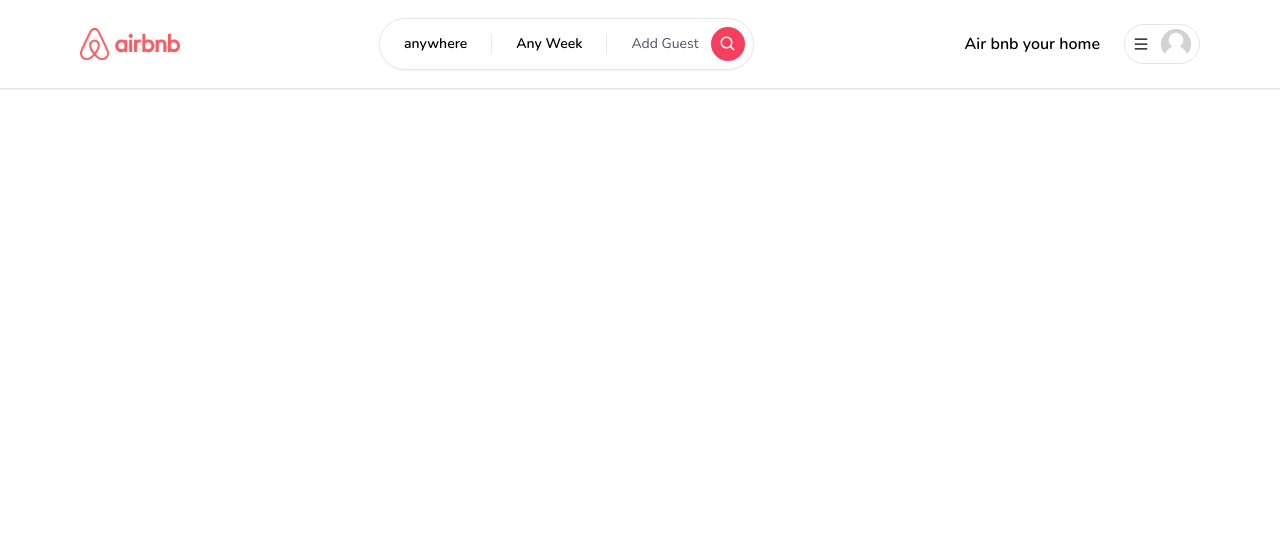
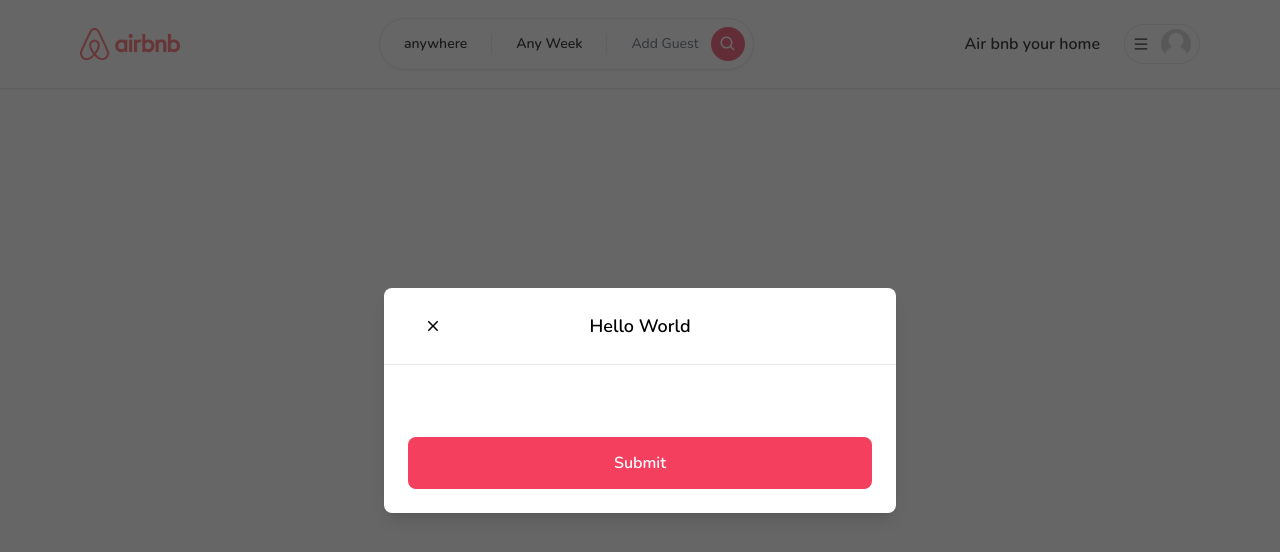
Before and after one commit to paul-nadola/airbnb-clone, a Next.js app: page / in a window 1280 px wide. Shown: the top 552 px of the page. Built offline with nearby package versions, Linux system fonts and the light colour scheme.

Commit message:
Modals and universal Button

```diff
--- /dev/null
+++ b/app/components/Button.tsx
@@ -0,0 +1,54 @@
+'use client';
+import { IconType } from "react-icons";
+
+interface ButtonProps {
+    label: string;
+    onClick: (e: React.MouseEvent<HTMLButtonElement>) => void;
+    disabled?: boolean;
+    outline?: boolean;
+    small?: boolean;
+    icon?: IconType
+}
+const Button: React.FC<ButtonProps> = ({
+    label,
+    onClick,
+    disabled,
+    outline,
+    small,
+    icon: Icon
+}) => {
+    return (
+        <button
+        onClick={onClick}
+        disabled={disabled}
+        className={`
+        relative
+        disabled:opacity-70
+        disabled:cursor-not-allowed
+        rounded-lg
+        hover:opacity-80
+        transition
+        w-full
+        ${outline ? 'bg-white' : 'bg-rose-500'}
+        ${outline ? 'border-black' : 'border-rose-500'}
+        ${outline ? 'text-black' : 'text-white'}
+        ${small ? 'py-1' : 'py-3'}
+        ${small ? 'text-sm' : 'text-md'}
+        ${small ? 'font-light' : 'font-semibold'}
+        ${small ? 'border-[1px]' : 'border-2'}
+        `}>
+            {Icon && (
+                <Icon
+                size={24}
+                className="
+                absolute
+                left-4
+                top-3
+                "/>
+            )}
+            {label}
+        </button>
+    )
+}
+
+export default Button
--- /dev/null
+++ b/app/components/ClientOnly.tsx
@@ -0,0 +1,26 @@
+'use client';
+// This component controls against error of hydration
+import { useEffect, useState } from "react"
+
+interface ChildrenOnlyProps {
+    children: React.ReactNode;
+}
+
+const ClientOnly: React.FC <ChildrenOnlyProps> = ({children}) => {
+    const [hasMounted, setHasMounted] = useState(false)
+
+    useEffect(() => {
+        setHasMounted(true)
+    }, [])
+
+    if (!hasMounted) {
+        return null
+    }
+    return(
+        <>
+        {children}
+        </>
+    )
+}
+
+export default ClientOnly
--- /dev/null
+++ b/app/components/modals/Modal.tsx
@@ -0,0 +1,207 @@
+'use client'
+import { useState, useEffect, useCallback } from "react";
+import { IoMdClose } from 'react-icons/io'
+import Button from "../Button"
+
+interface ModalProps {
+    isOpen?: boolean;
+    onClose: () => void;
+    onSubmit: () => void;
+    title?: string;
+    body?: React.ReactElement;
+    footer?: React.ReactElement;
+    actionLabel: string;
+    disabled?: boolean;
+    secondaryAction?: () => void;
+    secondaryActionLabel?: string;
+}
+
+const Modal: React.FC<ModalProps> = ({
+    isOpen,
+    onClose,
+    onSubmit,
+    title,
+    body,
+    footer,
+    actionLabel,
+    disabled,
+    secondaryAction,
+    secondaryActionLabel
+}) => {
+
+    const [showModal, setShowModal] = useState(isOpen);
+
+    useEffect(() => {
+        setShowModal(isOpen)
+    },[isOpen]);
+
+    const handleClose = useCallback (() => {
+        if (disabled) {
+            return;
+        }
+
+        setShowModal(false);
+        setTimeout(() => {
+            onClose();
+        },300)
+    }, [disabled, onClose]);
+
+    const handleSubmit = useCallback (() => {
+        if (disabled) {
+            return;
+        }
+
+        onSubmit();
+    },[disabled, onSubmit]);
+
+    const handleSecondaryAction = useCallback (() => {
+        if (disabled || !secondaryAction) {
+            return;
+        }
+        secondaryAction();
+    },[disabled, secondaryAction]);
+
+    if(!isOpen){
+        return null;
+    }
+
+    return (
+        <>
+        <div
+        className="
+        justify-center
+        items-center
+        flex
+        overflow-x-hidden
+        overflow-y-auto
+        fixed
+        inset-0
+        z-50
+        outline-none
+        focus:outline-none
+        bg-neutral-800/70">
+            <div
+            className="
+            relative
+            w-full
+            md:w-4/6
+            lg:w-3/6
+            xl:w-2/5
+            my-6
+            mx-auto
+            h-full
+            lg:h-auto
+            md:h-auto">
+                {/* content */}
+                <div
+                className={
+                    `
+                    translate
+                    duration-300
+                    h-full
+                    ${showModal ? 'translate-y-0' : 'translate-y-full'}
+                    ${showModal ? 'opacity-100' : 'opacity-0'}
+                    `
+                }>
+                    <div
+                    className="
+                    translate
+                    h-full
+                    lg:h-auto
+                    md:h-auto
+                    border-0
+                    rounded-lg
+                    shadow-lg
+                    relative
+                    flex
+                    flex-col
+                    w-full
+                    bg-white
+                    outline-none
+                    focus:outline-none
+                    "
+                    >
+                        {/* Header */}
+                        <div
+                        className="
+                        flex
+                        items-center
+                        p-6
+                        rounded-t
+                        justify-center
+                        relative
+                        border-b-[1px]
+
+                        "
+                        >
+                            <button
+                            onClick={handleClose}
+                            className="
+                            p-1
+                            border-0
+                            hover:opacity-70
+                            transition
+                            absolute
+                            left-9
+                            "
+                            >
+                                <IoMdClose size={18}/>
+                            </button>
+                            <div
+                            className="
+                            text-lg font-semibold
+                            ">
+                                {title}
+                            </div>
+                        </div>
+                        {/* Body */}
+                        <div
+                        className="
+                        relative
+                        p-6
+                        flex-auto
+                        ">
+                            {body}
+                        </div>
+                        {/* Footer */}
+                        <div
+                        className="
+                        flex
+                        flex-col
+                        gap-2
+                        p-6
+                        ">
+                            <div
+                            className="
+                            flex
+                            flex-row
+                            items-center
+                            gap-4
+                            w-full
+
+                            ">
+                                {secondaryAction && secondaryActionLabel && (
+                                <Button
+                                outline
+                                disabled={disabled}
+                                label={secondaryActionLabel}
+                                onClick={handleSecondaryAction}
+                                />
+                                ) }
+                                <Button
+                                disabled={disabled}
+                                label={actionLabel}
+                                onClick={handleSubmit}
+                                />
+                            </div>
+                        </div>
+                    </div>
+
+                </div>
+            </div>
+        </div>
+        </>
+    )
+}
+
+export default Modal
--- a/app/layout.tsx
+++ b/app/layout.tsx
@@ -2,6 +2,8 @@
 import type { Metadata } from 'next'
 import { Inter, Nunito } from 'next/font/google'
 import NavBar from './components/navbar/NavBar'
+import ClientOnly from './components/ClientOnly'
+import Modal from './components/modals/Modal'
 
 const inter = Inter({ subsets: ['latin'] })
 
@@ -22,7 +24,10 @@
   return (
     <html lang="en">
       <body className={font.className}>
+        <ClientOnly>
+          <Modal actionLabel='Submit' title= "Hello World" isOpen/>
         <NavBar/>
+        </ClientOnly>
         {children}
         </body>
     </html>
```
